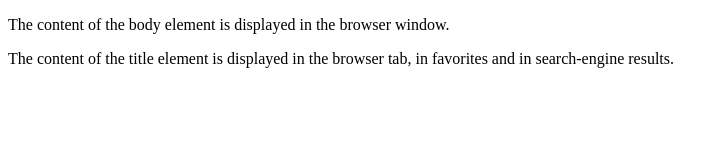
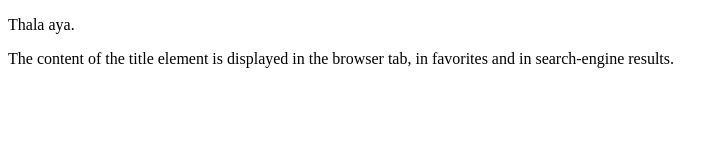
Before and after one commit to AyaDaraghma22/project1_IEEE, a plain HTML site: page index.html in a window 1280 px wide. Shown: the whole page, without its empty margins (0-728 px from the left). Drawn offline with Linux system fonts and the light colour scheme.

Commit message:
my third commit

```diff
--- a/index.html
+++ b/index.html
@@ -5,7 +5,7 @@
 </head>
 <body>
 
-<p>The content of the body element is displayed in the browser window.</p>
+<p>Thala aya.</p>
 <p>The content of the title element is displayed in the browser tab, in favorites and in search-engine results.</p>
 
 </body>
```
